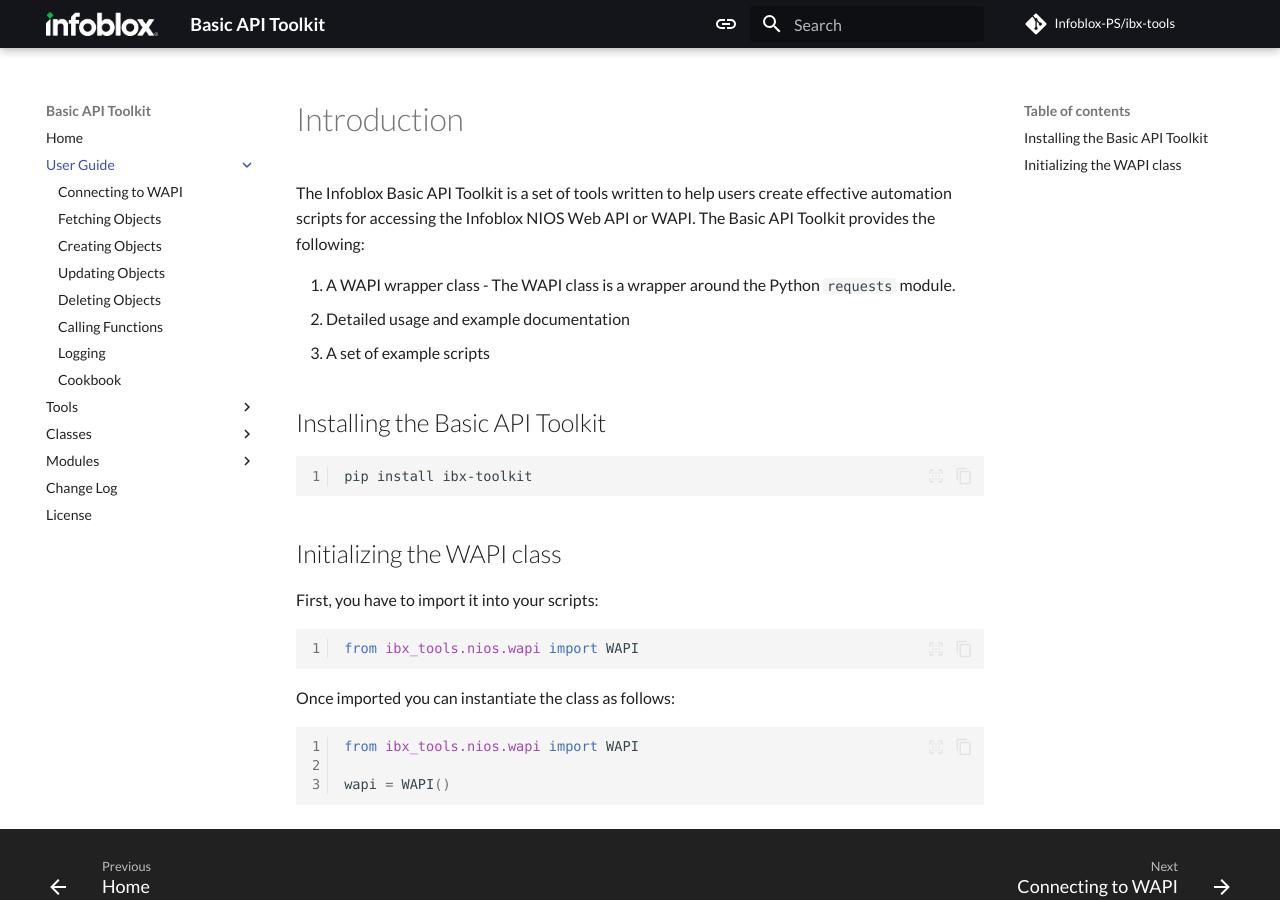
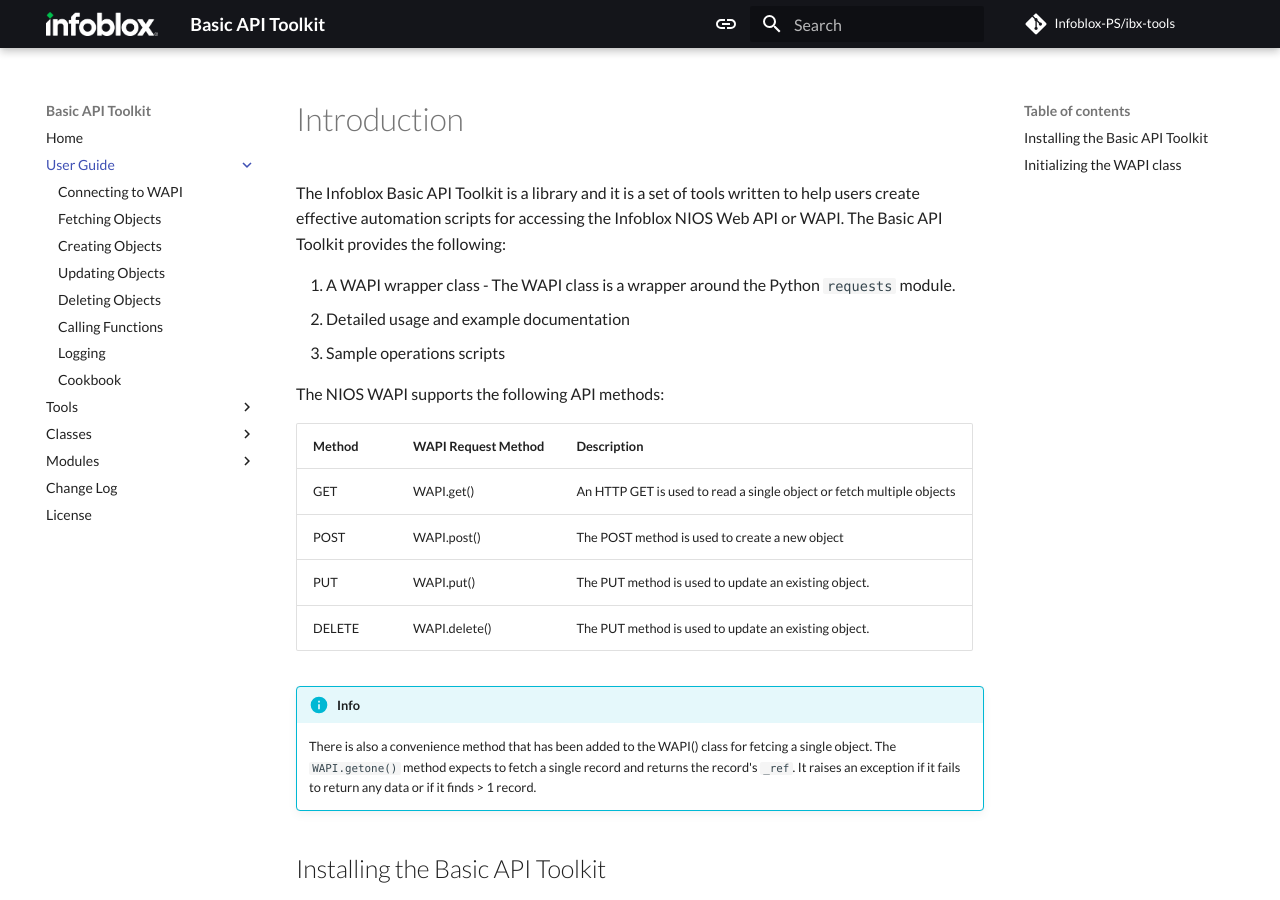
Before and after one commit to Infoblox-PS/ibx-sdk, an MkDocs documentation site: the page built from docs/user_guide/index.md, in a window 1280 px wide and 900 px high. Built offline with MkDocs 1.6.1 and Material for MkDocs 9.7.7, drawn with Linux system fonts in a browser that asks for light colours; some web fonts are replaced; comment, search, counter and statistics services are not loaded.

Commit message:
added info about RESTful verbs

````diff
--- a/docs/user_guide/index.md
+++ b/docs/user_guide/index.md
@@ -1,17 +1,34 @@
 # Introduction
 
-The Infoblox Basic API Toolkit is a set of tools written to help users create effective automation scripts
-for accessing the Infoblox NIOS Web API or WAPI. The Basic API Toolkit provides the following:
+The Infoblox Basic API Toolkit is a library and it is a set of tools written to help users create
+effective automation scripts for accessing the Infoblox NIOS Web API or WAPI. The Basic API Toolkit
+provides the following:
 
 1. A WAPI wrapper class - The WAPI class is a wrapper around the Python `requests` module.
 2. Detailed usage and example documentation
-3. A set of example scripts
+3. Sample operations scripts
+
+The NIOS WAPI supports the following API methods:
+
+| Method | WAPI Request Method | Description                                                           |
+|--------|---------------------|-----------------------------------------------------------------------|
+| GET    | WAPI.get()          | An HTTP GET is used to read a single object or fetch multiple objects |
+| POST   | WAPI.post()         | The POST method is used to create a new object                        |
+| PUT    | WAPI.put()          | The PUT method is used to update an existing object.                  |
+| DELETE | WAPI.delete()       | The PUT method is used to update an existing object.                  |
+
+!!! info
+
+    There is also a convenience method that has been added to the WAPI() class for fetcing a single
+    object. The `WAPI.getone()` method expects to fetch a single record and returns the record's
+    `_ref`. It raises an exception if it fails to return any data or if it finds > 1 record.
 
 ## Installing the Basic API Toolkit
 
 ```shell
 pip install ibx-toolkit
 ```
+
 ## Initializing the WAPI class
 
 First, you have to import it into your scripts:
````
